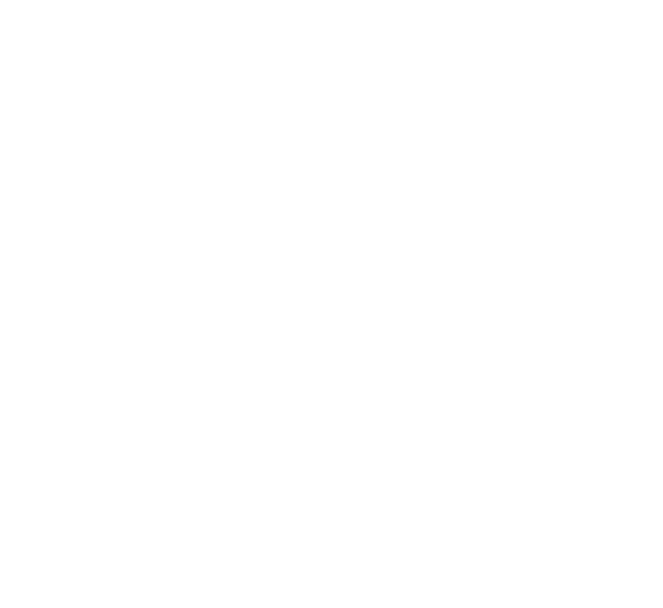
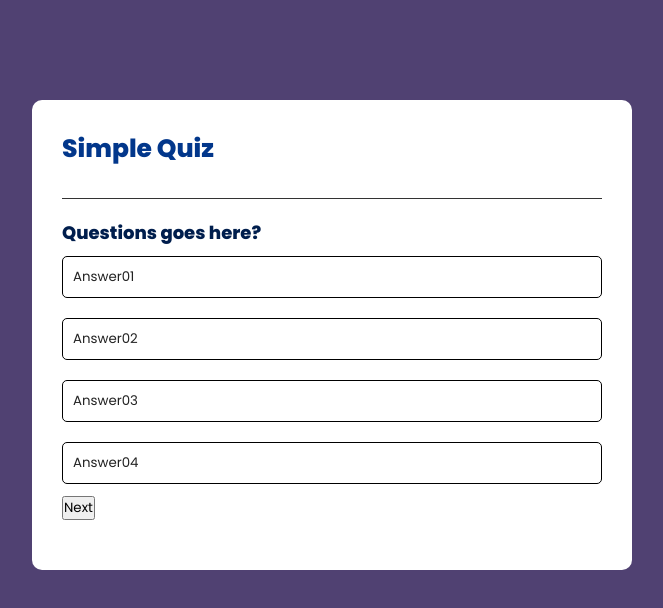
Before and after one commit to niks-nikhil-anand/Js_Interview_Questions_with_10_mini_projects, a plain HTML site: page quiz_app/index.html in a window 1280 px wide. Shown: the whole page, without its empty margins (308-971 px from the left). Drawn offline with Linux system fonts and the light colour scheme.

Commit message:
completed the quiz app structure

```diff
--- a/quiz_app/index.html
+++ b/quiz_app/index.html
@@ -9,8 +9,21 @@
 </head>
 
 <body>
+    <div class="app">
+        <h1>Simple Quiz</h1>
+        <div class="quiz">
+            <h2 id="question"> Questions goes here?</h2>
+            <div id="answer-btn">
+                <button class="btn">Answer01</button>
+                <button class="btn">Answer02</button>
+                <button class="btn">Answer03</button>
+                <button class="btn">Answer04</button>
 
-    <script src="script.js"></script>
+            </div>
+            <button id="next-btn"> Next</button>
+        </div>
+    </div>
+<script src="script.js"></script>
 </body>
 
 </html>
--- a/quiz_app/style.css
+++ b/quiz_app/style.css
@@ -0,0 +1,51 @@
+@import url('https://fonts.googleapis.com/css2?family=Poppins:wght@300;400;500;800&family=Roboto:wght@400;700;900&display=swap');
+*{
+    margin: 0;
+    padding: 0;
+    box-sizing: border-box;
+    font-family: 'Poppins', sans-serif;
+}
+
+body{
+    background-image: linear-gradient( #504172 100%, #fbc2eb 100%);
+}
+.app{
+    background: #fff;
+    width: 90%;
+    max-width: 600px;
+    margin: 100px auto 0;
+    border-radius: 10px;
+    padding: 30px;
+}
+.app h1{
+    font-size: 25px;
+    padding-bottom: 30px;
+    color: #02378b;
+    font-weight: 800;
+    border-bottom: 1px solid #333;
+}
+.quiz{
+    padding: 20px 0;
+}
+.quiz h2{
+    font-size: 18px;
+    color: #001e4d;
+    font-weight: 600;
+}
+.btn{
+    background: #fff;
+    color: #222;
+    font-weight: 400;
+    width: 100%;
+    border-radius: 5px;
+    cursor: pointer;
+    border: 1px solid black;
+    padding: 10px;
+    margin: 10px 0;
+    text-align: left;
+    transition: all 0.2s;
+}
+.btn:hover{
+    background: #222;
+    color: #fff;
+}
```
